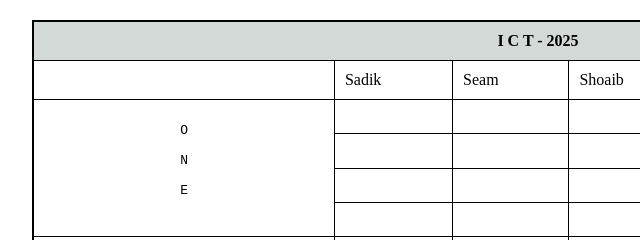
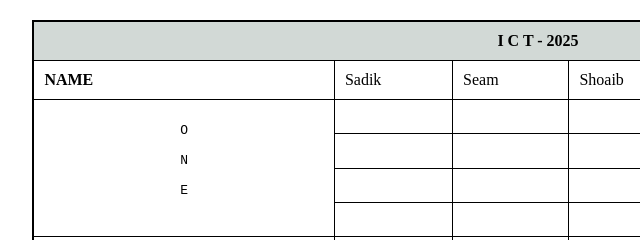
Before and after one commit to Codewith-Ashiq/Marksheet, a plain HTML site: page index.html in a window 1280 px wide. Shown: the top 240 px of the page, 102-742 px from the left. Drawn offline with Linux system fonts and the light colour scheme.

Commit message:
Nothing special

```diff
--- a/index.html
+++ b/index.html
@@ -25,7 +25,7 @@
                 <th colspan="7" style="text-align: center;"><b>I C T - 2025</b></th>
             </tr>
             <tr>
-                <td></td>
+                <td><b>NAME</b></td>
                 <td>Sadik</td>
                 <td>Seam</td>
                 <td>Shoaib</td>
```
